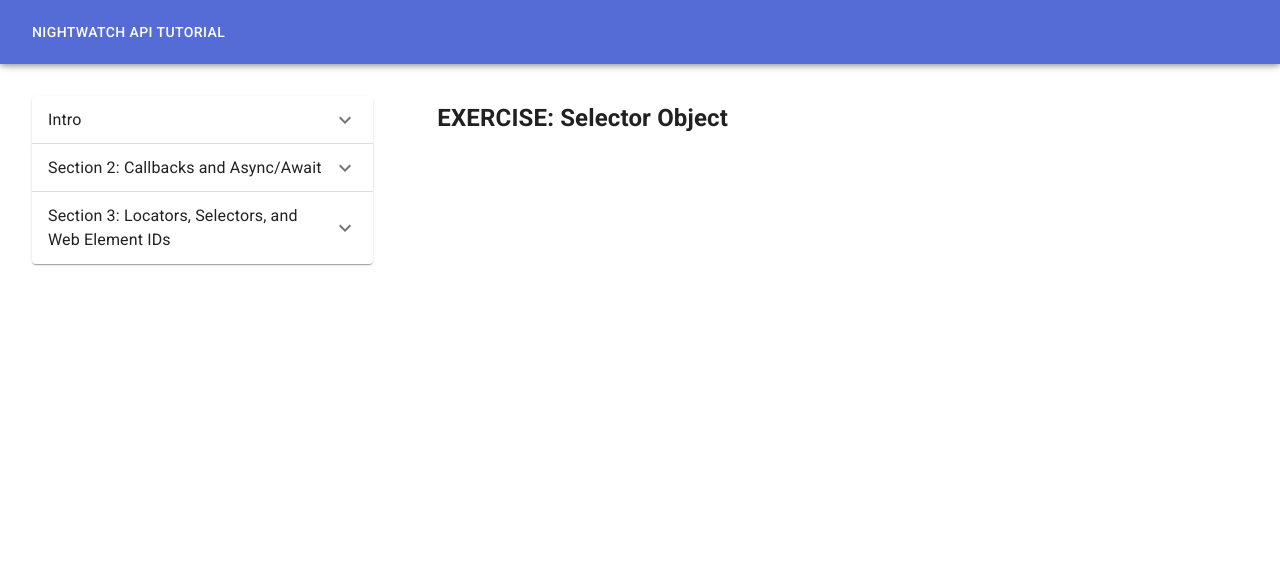
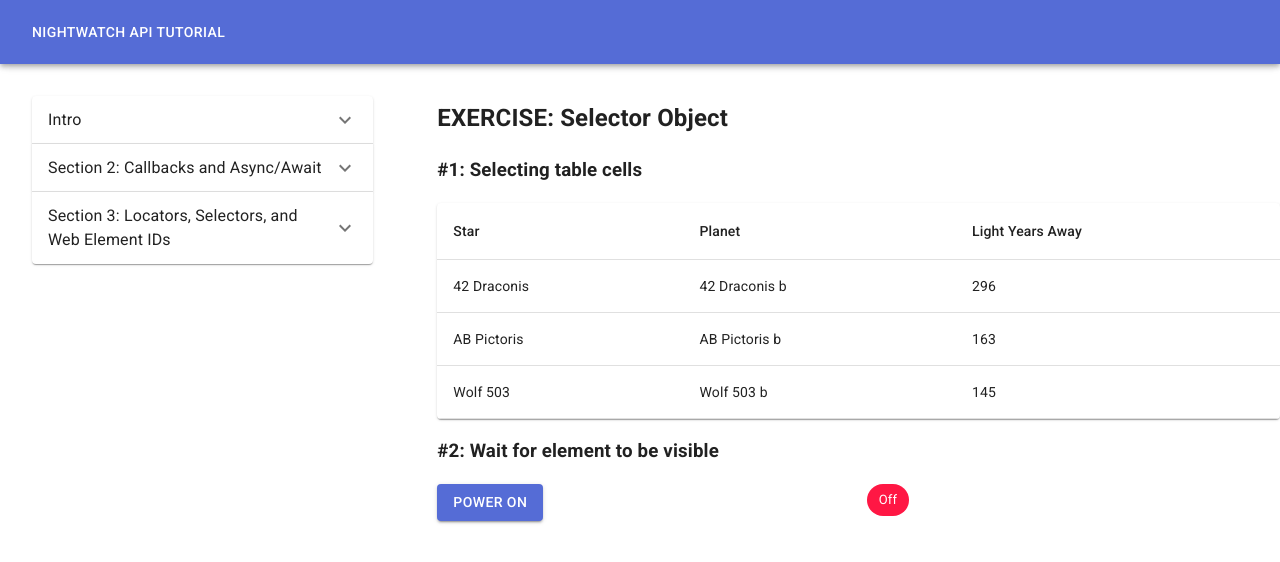
Before and after one commit to chris-jackson-actionqa/nw-api, a React (Create React App) app in the folder site/: page /s03/selectorObjectExercise in a window 1280 px wide. Shown: the top 562 px of the page. Built offline with nearby package versions, Linux system fonts and the light colour scheme.

Commit message:
site: sel object exercise (#48)

```diff
--- a/site/src/routes/section03/selectorObjectExercise.jsx
+++ b/site/src/routes/section03/selectorObjectExercise.jsx
@@ -1,7 +1,75 @@
+import Box from "@mui/material/Box";
+import Button from "@mui/material/Button";
+import Chip from "@mui/material/Chip";
+import Grid from "@mui/material/Grid";
+import Table from "@mui/material/Table";
+import TableBody from "@mui/material/TableBody";
+import TableCell from "@mui/material/TableCell";
+import TableContainer from "@mui/material/TableContainer";
+import TableHead from "@mui/material/TableHead";
+import TableRow from "@mui/material/TableRow";
+import Paper from "@mui/material/Paper";
+
 export default function SelectorObjectExercise() {
   return (
     <main style={{ padding: "1rem 0" }}>
       <h2>EXERCISE: Selector Object</h2>
+      <h3> #1: Selecting table cells</h3>
+      <TableContainer component={Paper}>
+        <Table aria-label="simple table">
+          <TableHead>
+            <TableRow>
+              <TableCell>Star</TableCell>
+              <TableCell>Planet</TableCell>
+              <TableCell>Light Years Away</TableCell>
+            </TableRow>
+          </TableHead>
+          <TableBody>
+            <TableRow>
+              <TableCell>42 Draconis</TableCell>
+              <TableCell>42 Draconis b</TableCell>
+              <TableCell>296</TableCell>
+            </TableRow>
+            <TableRow>
+              <TableCell>AB Pictoris</TableCell>
+              <TableCell>AB Pictoris b</TableCell>
+              <TableCell>163</TableCell>
+            </TableRow>
+            <TableRow>
+              <TableCell>Wolf 503</TableCell>
+              <TableCell>Wolf 503 b</TableCell>
+              <TableCell>145</TableCell>
+            </TableRow>
+          </TableBody>
+        </Table>
+      </TableContainer>
+
+      <Box>
+        <h3> #2: Wait for element to be visible</h3>
+        <Grid container spacing={2}>
+          <Grid item xs={6}>
+            <Button
+              variant="contained"
+              data-testid="power-on"
+              onClick={() => {
+                document.querySelector(
+                  '[data-testid="its-alive"]'
+                ).textContent = "Booting...";
+                setTimeout(() => {
+                  document.querySelector(
+                    '[data-testid="its-alive"]'
+                  ).textContent = "On";
+                }, 7000);
+              }}
+            >
+              Power On
+            </Button>
+          </Grid>
+          <Grid item xs={6}>
+            <Chip label="Off" color="error" data-testid="its-alive" />
+          </Grid>
+        </Grid>
+      </Box>
     </main>
   );
 }
```
